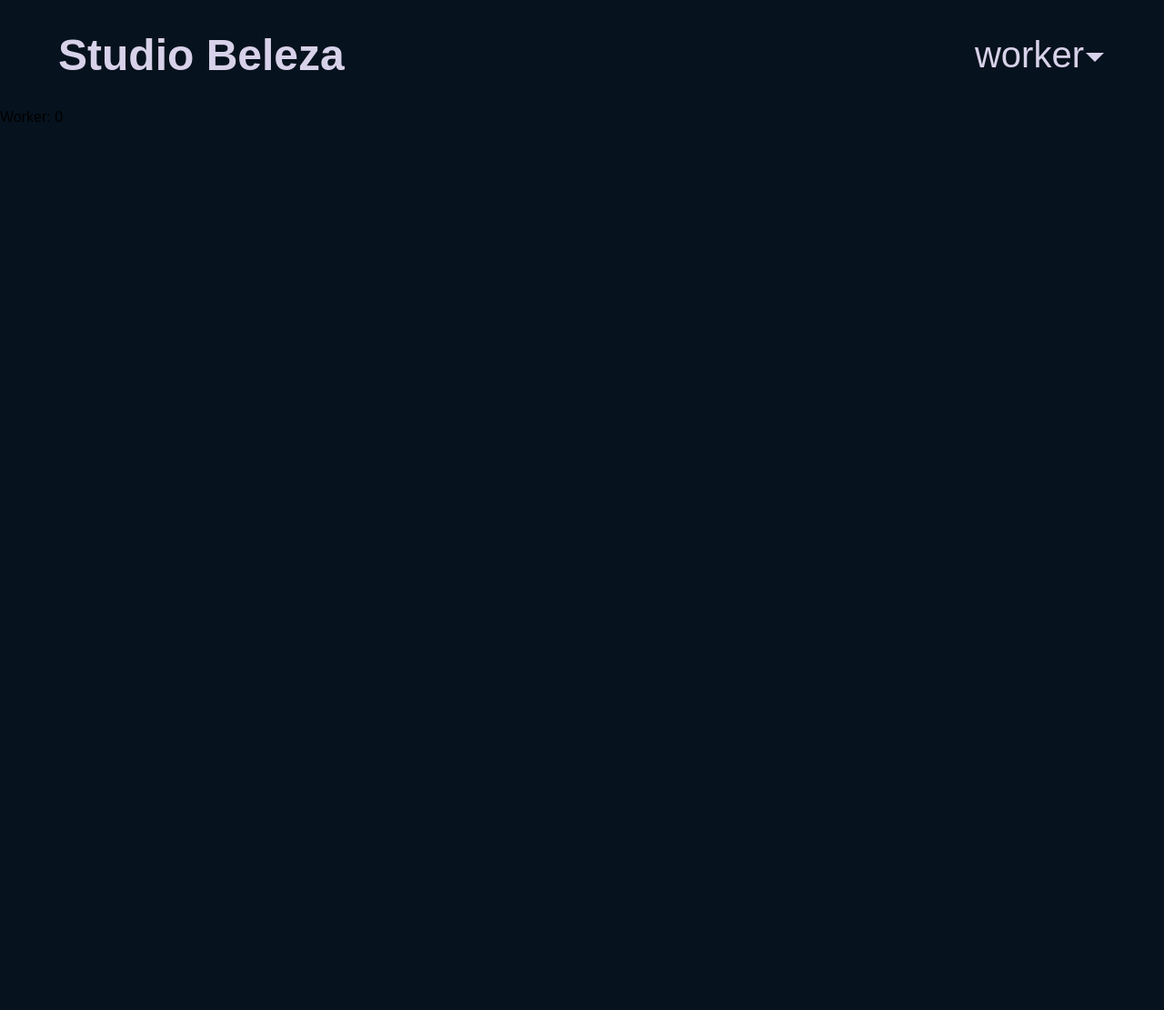
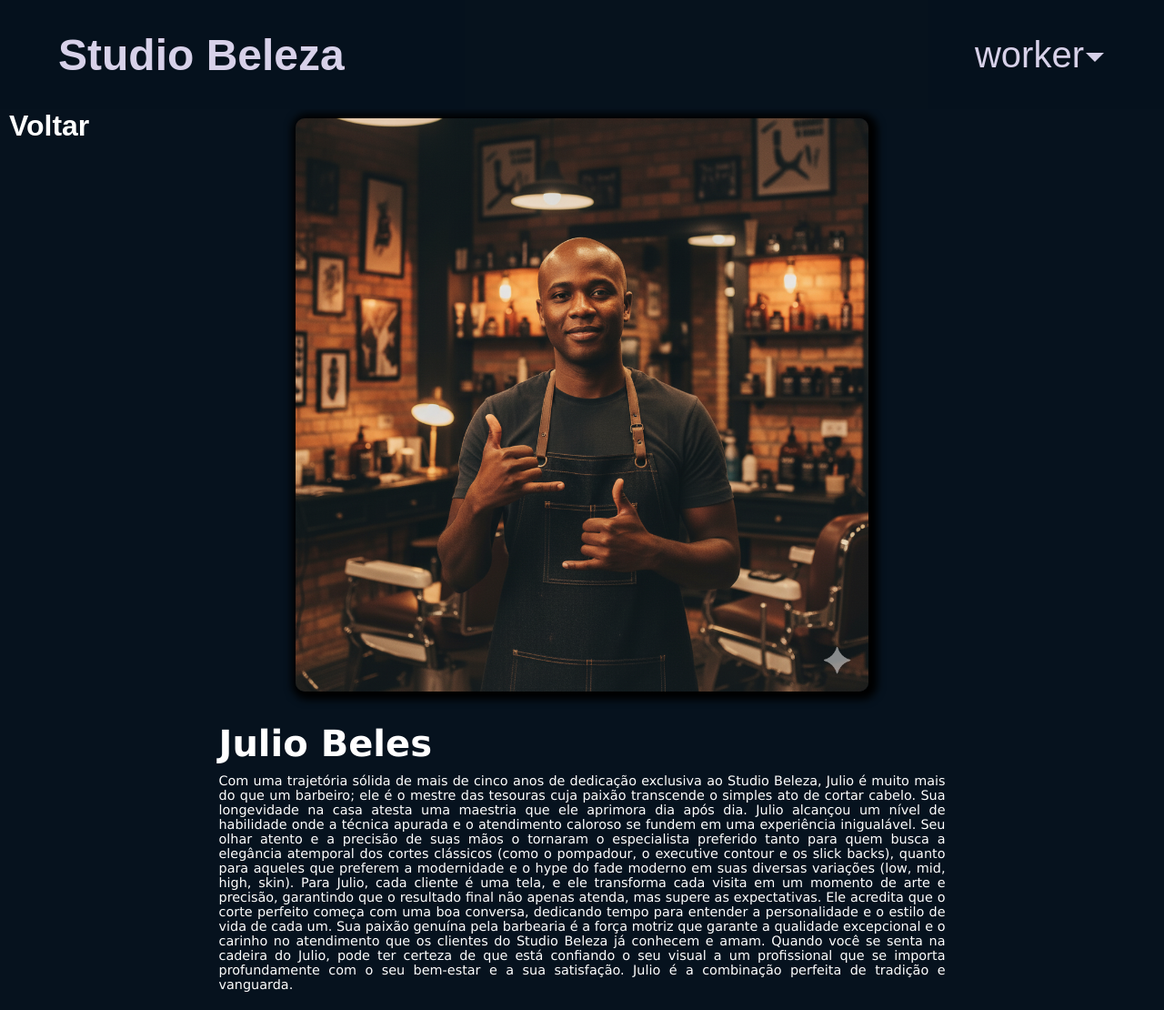
Before and after one commit to ezno02/studiobeleza, a React (Vite) app: page /worker/0 in a window 1280 px wide. Shown: the whole page at 91% size. Before the commit the page ends 800 px from the top, so only its background shows below. Built offline with nearby package versions, Linux system fonts and the light colour scheme.

Commit message:
commit3 26-10-2025 (carrosel-hero), (mudanca de cores), (worker route complete).

```diff
--- a/src/App.css
+++ b/src/App.css
@@ -2,10 +2,15 @@
   margin: 0;
   padding: 0;
   box-sizing: border-box;
+  scroll-behavior: smooth;
 }
 
 body {
   font-family: Arial, Helvetica, sans-serif;
+  background-color: rgb(30, 12, 6);
+}
+
+body:has(#workerFunctionBodyCss) {
   background-color: rgb(6, 18, 30);
 }
 
@@ -15,11 +20,15 @@ header {
   align-items: center;
   padding: 10px 5%;
   min-height: 15vh;
-  background-color: rgba(6, 18, 30, 0.85);
+  background-color: #06121ed9;
   position: sticky;
   top: 0;
   z-index: 100;
   transition: all 350ms 100ms ease-in-out;
+}
+
+.header-red-color {
+  background-color: rgba(30, 12, 6, 0.9);
 }
 
 header h2 {
@@ -65,7 +74,7 @@ header .navBar {
   border-radius: 4px;
   right: 4rem;
   background-color: #D7D1E9;
-  color: #393B43;
+  color: rgb(30, 12, 6);
   padding-top: 10px;
   /* width: 120px; */
   flex-direction: column;
@@ -74,6 +83,7 @@ header .navBar {
   border: solid rgb(88, 88, 90) 1px;
   z-index: 99999;
 }
+
 @media (max-width: 1000px) {
   header .navBar {
     width: 120px;
@@ -117,12 +127,14 @@ header .navBar a:hover {
     display: flex;
     gap: 10px;
   }
+
   header #sectionHud:hover .material-symbols-outlined {
     scale: 2.2;
     transform: translateY(0);
     color: #f2edff;
     transform: rotate(-90deg);
   }
+
   header .navs:has(.navBar__open) #sectionHud .material-symbols-outlined {
     transform: rotate(-90deg);
   }
@@ -133,7 +145,7 @@ header .navBar a:hover {
     background-color: none;
     border: none;
     gap: 10px;
-    background-color: rgb(6, 18, 30);
+    background-color: rgba(0, 0, 0, 0);
     padding: 5px 10px;
     scale: 0;
     transition: all 300ms 20ms ease-in-out;
@@ -155,18 +167,19 @@ header .navBar a:hover {
     transition: all 200ms 50ms ease-in-out;
     font-size: 1.5rem;
   }
+
   header .navBar a:hover {
     font-weight: normal;
     border-bottom: solid 2px #393B43;
   }
 }
 
-#hero {
+.hero {
   background:
     linear-gradient(to bottom,
       rgba(0, 0, 0, 0) 0%,
       rgba(0, 0, 0, 0) 70%,
-      rgba(0, 0, 0, 1) 100%),
+      rgba(6, 18, 30, 1) 100%),
     linear-gradient(rgba(0, 0, 0, 0.6), rgba(0, 0, 0, 0.5)),
     url(./assets/images/imagemHero.jpg);
   /* background-position: center; */
@@ -177,16 +190,43 @@ header .navBar a:hover {
   background-color: #000;
   z-index: 1;
   position: relative;
+  transition: all 1000ms 100ms ease-in-out;
 }
 
-#hero .texts,
-#hero .button-hero {
+.hero-image1 {
+  background:
+    linear-gradient(to bottom,
+      rgba(0, 0, 0, 0) 0%,
+      rgba(0, 0, 0, 0) 60%,
+      rgba(6, 18, 30, 1) 100%),
+    linear-gradient(rgba(0, 0, 0, 0.6), rgba(0, 0, 0, 0.5)),
+    url(./assets/images/imagem4Corte.jpg);
+  background-position: center;
+  background-size: cover;
+  transition: all 1000ms 100ms ease-in-out;
+}
+
+.hero-image2 {
+  background:
+    linear-gradient(to bottom,
+      rgba(0, 0, 0, 0) 0%,
+      rgba(0, 0, 0, 0) 60%,
+      rgba(6, 18, 30, 1) 100%),
+    linear-gradient(rgba(0, 0, 0, 0.6), rgba(0, 0, 0, 0.5)),
+    url(./assets/images/imagem5Corte.jpg);
+  background-position: center;
+  background-size: cover;
+  transition: all 1000ms 100ms ease-in-out;
+}
+
+.hero .texts,
+.hero .button-hero {
   min-height: 42.5vh;
   display: flex;
   align-items: end;
 }
 
-#hero .texts__content {
+.hero .texts__content {
   display: flex;
   flex-direction: column;
   justify-content: center;
@@ -194,33 +234,33 @@ header .navBar a:hover {
   width: 50vw;
 }
 
-#hero .texts__content h1 {
+.hero .texts__content h1 {
   width: 250px;
   font-family: Georgia, 'Times New Roman', Times, serif;
   font-size: 3rem;
   margin-bottom: 10px;
 }
 
-#hero .texts__content h1 span {
+.hero .texts__content h1 span {
   display: block;
   width: 100%;
   text-align: end;
 }
 
-#hero .texts__content h1 .studio__h1 {
+.hero .texts__content h1 .studio__h1 {
   text-align: start;
 }
 
-#hero .texts__content h1 .beleza__h1 {
+.hero .texts__content h1 .beleza__h1 {
   text-align: end;
 }
 
-#hero .button-hero {
+.hero .button-hero {
   justify-content: center;
   align-items: center;
 }
 
-#hero .button-hero a {
+.hero .button-hero a {
   color: white;
   position: relative;
   background-color: #bc1d1d;
@@ -232,7 +272,7 @@ header .navBar a:hover {
   z-index: 1;
 }
 
-#hero .button-hero a:hover {
+.hero .button-hero a:hover {
   scale: 1.05;
 }
 
@@ -241,12 +281,12 @@ header .navBar a:hover {
     font-size: 2rem;
   }
 
-  #hero .texts .texts__content {
+  .hero .texts .texts__content {
     width: 100%;
   }
 
-  #hero .texts .texts__content h1,
-  #hero .texts .texts__content h2 {
+  .hero .texts .texts__content h1,
+  .hero .texts .texts__content h2 {
     scale: .9;
   }
 }
@@ -278,11 +318,11 @@ header .navBar a:hover {
     linear-gradient(to bottom,
       rgba(0, 0, 0, 0) 0%,
       rgba(0, 0, 0, 0) 60%,
-      rgba(6, 18, 30, 1) 100%),
+      rgb(30, 12, 6) 100%),
     linear-gradient(to top,
       rgba(0, 0, 0, 0) 0%,
-      rgba(0, 0, 0, 0) 60%,
-      rgba(0, 0, 0, 1) 100%),
+      rgba(0, 0, 0, 0) 40%,
+      rgba(6, 18, 30, 1) 100%),
     linear-gradient(rgba(0, 0, 0, 0.4), rgba(0, 0, 0, 0.5)),
     url(./assets/images/imagem2Maquinihas.jpg);
   background-size: cover;
@@ -398,8 +438,10 @@ header .navBar a:hover {
   min-height: 600px;
   border-radius: 10px;
   box-shadow: 0 4px 15px 8px #000;
-  background-color: rgb(10, 30, 51);
+  background-color: rgb(51, 21, 11);
   transition: scale 1s 50ms ease-in-out;
+  color: white;
+  text-decoration: none;
 }
 
 #workers .box .cards__workers .worker__card:hover {
@@ -442,3 +484,59 @@ header .navBar a:hover {
     width: 90%;
   }
 }
+
+#workerFunctionBodyCss {
+  display: flex;
+  justify-content: center;
+  align-items: center;
+  position: relative;
+  color: white;
+  min-height: 85vh;
+  padding: 10px;
+}
+
+#workerFunctionBodyCss .container {
+  display: flex;
+  align-items: center;
+  justify-content: center;
+  flex-direction: column;
+  gap: 20px;
+}
+
+#workerFunctionBodyCss .container .image__worker {
+  width: 50%;
+}
+
+#workerFunctionBodyCss .container .image__worker img {
+  width: 100%;
+  border-radius: 10px;
+  box-shadow: 3px 2px 9px 7px black;
+}
+
+#workerFunctionBodyCss .container .texts {
+  font-family: Verdana, Geneva, Tahoma, sans-serif;
+  width: 65%;
+  padding: 10px;
+  text-align: justify;
+  font-size: 0.9rem;
+}
+
+#workerFunctionBodyCss .container .texts h2 {
+  font-size: 2.5rem;
+  margin-bottom: 10px;
+}
+
+.voltarHome {
+  position: absolute;
+  top: 0;
+  left: 10px;
+  color: white;
+  font-weight: bolder;
+  text-decoration: none;
+  font-size: 2rem;
+  transition: scale 300ms 20ms ease-in-out, border-bottom 100ms 80ms ease;
+}
+.voltarHome:hover {
+  scale: 1.04;
+  border-bottom: 2px solid white;
+}
--- a/src/assets/workers.js
+++ b/src/assets/workers.js
@@ -4,21 +4,27 @@ import kellyImg from './images/workers/imagemKelly.png'
 
 const julio = {
     nome: "Julio",
+    sobreNome: "Beles",
     descricao: "Com mais de cinco anos de dedicação ao Studio Beleza, Julio é o mestre das tesouras que combina técnica apurada com um atendimento caloroso. Especialista em cortes clássicos e fade moderno, ele transforma cada visita em um momento de arte e precisão. Sua paixão garante a qualidade e o carinho que você já conhece.",
+    descricaoRoute: "Com uma trajetória sólida de mais de cinco anos de dedicação exclusiva ao Studio Beleza, Julio é muito mais do que um barbeiro; ele é o mestre das tesouras cuja paixão transcende o simples ato de cortar cabelo. Sua longevidade na casa atesta uma maestria que ele aprimora dia após dia. Julio alcançou um nível de habilidade onde a técnica apurada e o atendimento caloroso se fundem em uma experiência inigualável. Seu olhar atento e a precisão de suas mãos o tornaram o especialista preferido tanto para quem busca a elegância atemporal dos cortes clássicos (como o pompadour, o executive contour e os slick backs), quanto para aqueles que preferem a modernidade e o hype do fade moderno em suas diversas variações (low, mid, high, skin). Para Julio, cada cliente é uma tela, e ele transforma cada visita em um momento de arte e precisão, garantindo que o resultado final não apenas atenda, mas supere as expectativas. Ele acredita que o corte perfeito começa com uma boa conversa, dedicando tempo para entender a personalidade e o estilo de vida de cada um. Sua paixão genuína pela barbearia é a força motriz que garante a qualidade excepcional e o carinho no atendimento que os clientes do Studio Beleza já conhecem e amam. Quando você se senta na cadeira do Julio, pode ter certeza de que está confiando o seu visual a um profissional que se importa profundamente com o seu bem-estar e a sua satisfação. Julio é a combinação perfeita de tradição e vanguarda.",
     imagem: julioImg,
     id: 0
 }
 
 const matheus = {
     nome: "Matheus",
+    sobreNome: "Souza",
     descricao: "Com dois anos de Studio Beleza, Matheus é a energia e a inovação da nossa equipe. Focado nas últimas tendências de estilo e texturização, ele é o especialista ideal para quem busca uma transformação moderna. Seu olhar atento e criativo garante que cada cliente saia com um visual renovado e cheio de atitude.",
+    descricaoRoute: "Em seus dois anos de dedicação ao Studio Beleza, Matheus rapidamente se estabeleceu como a energia e a inovação pulsante da nossa equipe. Ele representa a nova escola da barbearia, combinando entusiasmo juvenil com um conhecimento profundo das técnicas mais atuais. Matheus está constantemente focado nas últimas tendências de estilo, dedicando-se a dominar cortes e acabamentos que estão em alta nas grandes capitais e nas mídias sociais. Ele é o especialista ideal para quem busca uma transformação moderna, dominando técnicas avançadas de texturização, desconexão e estilos messy que garantem movimento e personalidade ao cabelo. Seja um mullet moderno, um corte crop com franja texturizada ou um fade com desenhos (hair design), Matheus aplica seu olhar atento e criativo para moldar um visual que não apenas segue a moda, mas se adapta perfeitamente à sua individualidade. Ele tem o dom de identificar o potencial máximo de cada cabelo e transformá-lo em uma declaração de estilo. Com Matheus, a cadeira de barbeiro se torna um laboratório de tendências. Ele garante que cada cliente saia com um visual renovado, cheio de atitude e a certeza de ter recebido um serviço que está na ponta da inovação. Se você está pronto para abandonar o básico e abraçar um estilo ousado e contemporâneo, Matheus é o barbeiro perfeito para a sua próxima grande mudança.",
     imagem: mathuesImg,
     id: 1
 }
 
 const kelly = {
     nome: "Kelly",
+    sobreNome: "Pereira",
     descricao: "Com sua paixão e talento, Kelly chegou ao Studio Beleza há oito meses, trazendo uma perspectiva única. Ex-professora de design gráfico, ela une sua visão artística e criativa à maestria em colorimetria e cortes femininos. Kelly transforma cada cabelo em uma verdadeira obra de arte, garantindo que você saia com um estilo que reflete sua essência e personalidade.",
+    descricaoRoute: "Desde sua chegada ao Studio Beleza, há oito meses, Kelly tem injetado uma dose vibrante de talento e uma perspectiva verdadeiramente única no nosso time. Sua história é fascinante: com uma sólida formação como ex-professora de design gráfico, ela canalizou sua paixão por cores, formas e harmonia para o mundo da beleza. Kelly não é apenas uma profissional, ela é uma artista que trabalha com cabelos. Ela une sua visão artística e criativa — treinada em composição e estética — à maestria em colorimetria e à precisão dos cortes femininos. Para ela, a cor é um elemento de design e o corte é a arquitetura que o sustenta. Seja para criar balayages sutis e luminosas, correções de cor complexas, ou para desenhar um corte long bob estruturado e cheio de movimento, Kelly se dedica a entender a cliente a fundo. Ela utiliza sua experiência em design para criar um estilo que reflete a essência e a personalidade de quem está na cadeira. Com Kelly, o processo criativo é colaborativo. Ela tem a habilidade de traduzir ideias e inspirações em resultados tangíveis, transformando cada cabelo em uma verdadeira obra de arte. Se você busca um visual com profundidade, cor e uma assinatura artística, Kelly é a profissional que transformará a sua imagem.",
     imagem: kellyImg,
     id: 2
 }
--- a/src/components/WorkerComponent.jsx
+++ b/src/components/WorkerComponent.jsx
@@ -1,8 +1,9 @@
 import React from 'react'
+import { Link } from 'react-router-dom'
 
 const WorkerComponent = ({ nome, descricao, imagem, id }) => {
     return (
-        <div className='worker__card'>
+        <Link to={'/worker/' + id} className='worker__card' >
             <div className="image-div">
                 <img src={imagem} alt={"Imagem do " + nome} />
             </div>
@@ -10,7 +11,7 @@ const WorkerComponent = ({ nome, descricao, imagem, id }) => {
                 <h2>{nome}</h2>
                 <p>{descricao}</p>
             </div>
-        </div>
+        </Link>
     )
 }
 
--- a/src/components/Workers.jsx
+++ b/src/components/Workers.jsx
@@ -7,7 +7,7 @@ const workers = () => {
     return (
         <section id="workers">
             <div className="box">
-                <h2>Nossos funcionarios</h2>
+                <h2>Nossa Equipe</h2>
                 <div className="cards__workers">
                     {workerAssets.map((workerAssets) => (
                         <WorkerComponent
--- a/src/main.jsx
+++ b/src/main.jsx
@@ -4,7 +4,6 @@ import App from './App.jsx'
 import { createBrowserRouter, RouterProvider } from 'react-router-dom'
 import Home from './routes/Home.jsx'
 import Worker from './routes/Worker.jsx'
-import Contato from './routes/Contato.jsx'
 import ErrorPage from './routes/ErrorPage.jsx'
 
 const router = createBrowserRouter([
@@ -21,10 +20,6 @@ const router = createBrowserRouter([
         path: "worker/:id",
         element: <Worker />
       },
-      {
-        path: "contato",
-        element: <Contato />
-      },
     ]
   },
 
--- a/src/routes/Worker.jsx
+++ b/src/routes/Worker.jsx
@@ -1,12 +1,25 @@
 import React, { useEffect } from 'react'
-import { useOutletContext, useParams } from 'react-router-dom'
+import { Link, useOutletContext, useParams } from 'react-router-dom'
+import { workerAssets } from '../assets/workers'
 
 const Worker = () => {
     const [setNamePage] = useOutletContext()
     setNamePage('worker')
     const { id, } = useParams()
+    const worker = workerAssets[id]
     return (
-        <div>Worker: {id}</div>
+        <div id='workerFunctionBodyCss'>
+            <Link className="voltarHome" to="/">Voltar</Link>
+            <div className="container">
+                <div className="image__worker">
+                    <img src={worker.imagem} alt={"Imagem do " + worker.nome} />
+                </div>
+                <div className="texts">
+                    <h2>{worker.nome} {worker.sobreNome}</h2>
+                    <p>{worker.descricaoRoute}</p>
+                </div>
+            </div>
+        </div>
     )
 }
 
```
Also changed, not shown: src/App.jsx (+9 -3 lines), src/components/Header.jsx (+5 -5 lines), src/components/Hero.jsx (+25 -7 lines), src/routes/Contato.jsx (deleted, +0 -9 lines), src/routes/Home.jsx (+4 -4 lines), src/assets/images/workers/imagemJulio.png, src/assets/images/workers/imagemMatheus.png.
